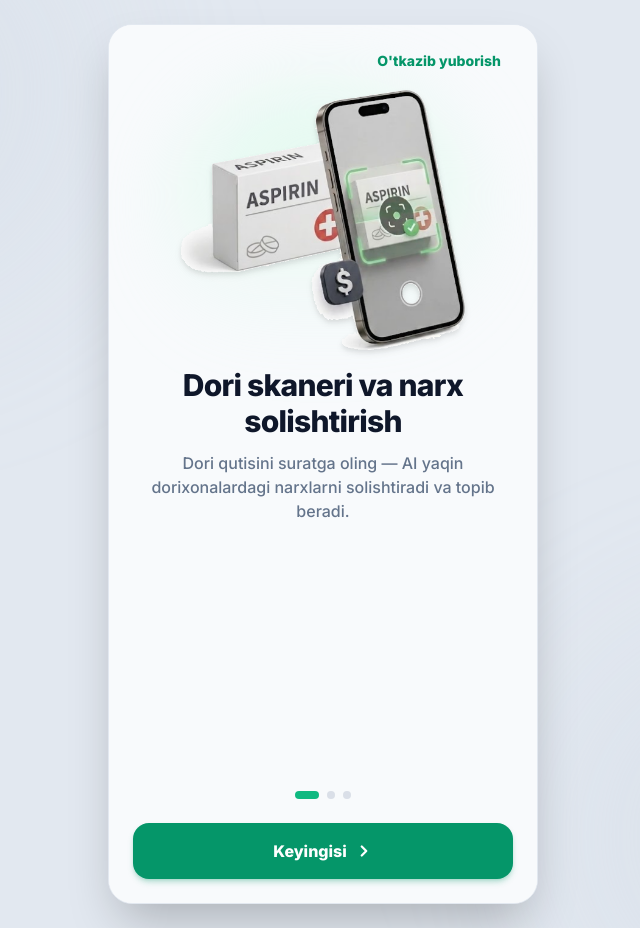
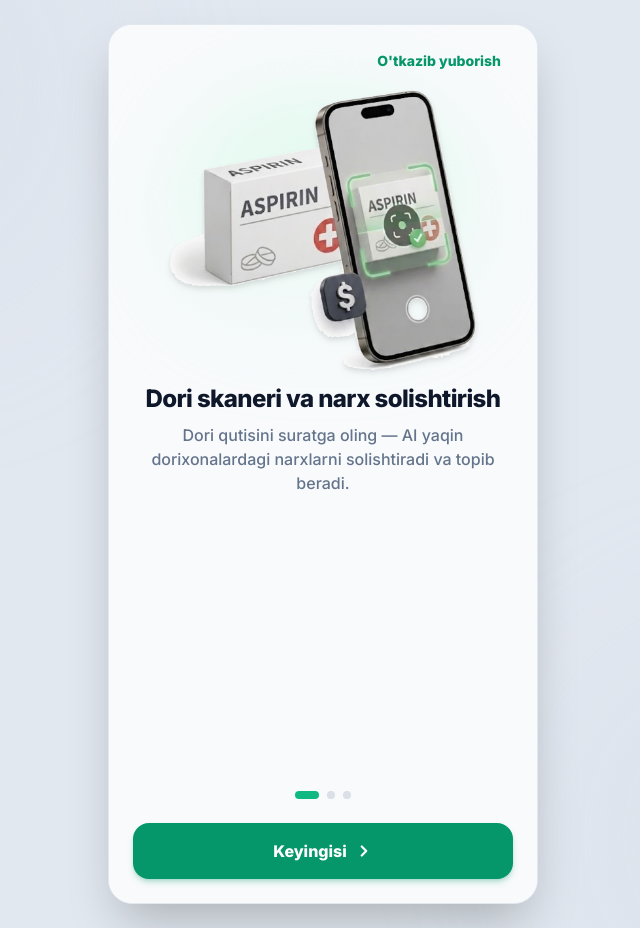
Before and after one commit to bexruz-web/PharmaAI, a React (Vite) app: page /onboarding in a window 1280 px wide. Shown: the whole page, without its empty margins (317-957 px from the left). Built offline with nearby package versions, Linux system fonts and the light colour scheme.

Commit message:
refactor(ui): fine-tune onboarding 3D illustration scale and title font-size for visual balance

```diff
--- a/src/pages/Onboarding.tsx
+++ b/src/pages/Onboarding.tsx
@@ -13,9 +13,9 @@
   illustration: React.ReactNode
 }
 
-// Step 1 Illustration: Scaled UP Drug Scanner & Phone Mockup with soft floor shadow
+// Step 1 Illustration: Slightly ENLARGED Drug Scanner & Phone Mockup with soft floor shadow
 const DrugScannerMockupIllustration = () => (
-  <div className="w-full max-w-[280px] sm:max-w-[320px] h-[240px] sm:h-[270px] flex items-center justify-center relative mx-auto overflow-visible">
+  <div className="w-full max-w-[300px] sm:max-w-[340px] h-[255px] sm:h-[290px] flex items-center justify-center relative mx-auto overflow-visible">
     {/* Soft ambient background glow */}
     <div className="absolute inset-0 bg-gradient-to-b from-emerald-100/60 to-transparent dark:from-emerald-950/20 dark:to-transparent rounded-full blur-2xl -z-10 transform scale-95" />
     <motion.img
@@ -31,7 +31,7 @@
 
 // Step 2 Illustration: Prescription Scanner & Voice Assistant
 const ScannerPrescription3DIllustration = () => (
-  <svg width="230" height="230" viewBox="0 0 240 240" fill="none" className="drop-shadow-md mx-auto">
+  <svg width="245" height="245" viewBox="0 0 240 240" fill="none" className="drop-shadow-md mx-auto">
     <defs>
       <linearGradient id="sheetGrad" x1="0" y1="0" x2="1" y2="1">
         <stop offset="0%" stopColor="#FFFFFF" />
@@ -79,7 +79,7 @@
 
 // Step 3 Illustration: Fast Home Delivery Box
 const FastDeliveryBox3DIllustration = () => (
-  <svg width="230" height="230" viewBox="0 0 240 240" fill="none" className="drop-shadow-md mx-auto">
+  <svg width="245" height="245" viewBox="0 0 240 240" fill="none" className="drop-shadow-md mx-auto">
     <defs>
       <linearGradient id="boxFront" x1="0" y1="0" x2="1" y2="1">
         <stop offset="0%" stopColor="#334155" />
@@ -188,7 +188,7 @@
 
   return (
     <div className="h-full w-full flex flex-col bg-slate-50 dark:bg-[#121212] overflow-hidden relative justify-between pt-4 pb-6 px-6 transition-colors duration-200">
-      {/* 1. Top Header: Skip text button on the Top-Right Corner in brand green */}
+      {/* 1. Top Header: Green "O'tkazib yuborish" (Skip) text button on top-right */}
       <div className="relative z-20 flex items-center justify-end h-10 w-full max-w-sm sm:max-w-md mx-auto">
         {current < SLIDES.length - 1 && (
           <motion.button
@@ -203,7 +203,7 @@
         )}
       </div>
 
-      {/* 2 & 3. Central Image Container & Text Layout */}
+      {/* 2 & 3. Central Image Container & Typography */}
       <div className="relative z-10 flex-1 flex flex-col items-center justify-start pt-1">
         <AnimatePresence custom={direction} mode="wait">
           <motion.div
@@ -216,16 +216,18 @@
             transition={{ type: 'spring', damping: 25, stiffness: 220 }}
             className="flex flex-col items-center text-center w-full max-w-sm sm:max-w-md mx-auto"
           >
-            {/* Image Container shifted higher up and scaled UP */}
-            <div className="mb-3 flex items-center justify-center w-full overflow-visible">
+            {/* Centered Top Image Container frame (Slightly enlarged 3D illustration) */}
+            <div className="mb-2 flex items-center justify-center w-full overflow-visible">
               {slide.illustration}
             </div>
 
-            {/* Typography Block: Prominent Title & Expanded Subtitle container */}
+            {/* Typography Block */}
             <div className="w-full max-w-sm sm:max-w-md px-2 flex flex-col items-center">
-              <h2 className="text-2xl sm:text-3xl font-extrabold text-slate-900 dark:text-white mb-3 text-center leading-tight tracking-tight">
+              {/* Reduced font size by 1 step (text-xl sm:text-2xl), bold, dark, center-aligned */}
+              <h2 className="text-xl sm:text-2xl font-extrabold text-slate-900 dark:text-white mb-2 text-center leading-snug tracking-tight">
                 {translate(slide.titleKey)}
               </h2>
+              {/* Subtitle: Wide horizontal margins, center-aligned */}
               <p className="text-sm sm:text-base text-slate-500 dark:text-slate-400 font-medium leading-relaxed text-center w-full max-w-xs sm:max-w-sm">
                 {translate(slide.descKey)}
               </p>
@@ -234,9 +236,9 @@
         </AnimatePresence>
       </div>
 
-      {/* 4. Bottom Layout & Controls */}
+      {/* 4. Bottom UI Layout & Controls */}
       <div className="relative z-10 w-full max-w-sm sm:max-w-md mx-auto flex flex-col items-center gap-5 pt-2">
-        {/* Active Pagination Indicator: 3 dots, 1st dot active green */}
+        {/* 3 Pagination Dots centered above CTA button (1st active green) */}
         <div className="flex items-center justify-center gap-2 mb-1">
           {SLIDES.map((_, i) => (
             <motion.button
@@ -252,7 +254,7 @@
           ))}
         </div>
 
-        {/* Main Full-Width Stretched CTA Button ("Keyingisi") */}
+        {/* Main CTA: Full-width rounded green "Keyingisi >" button */}
         <motion.button
           whileTap={{ scale: 0.98 }}
           onClick={handleNext}
```
